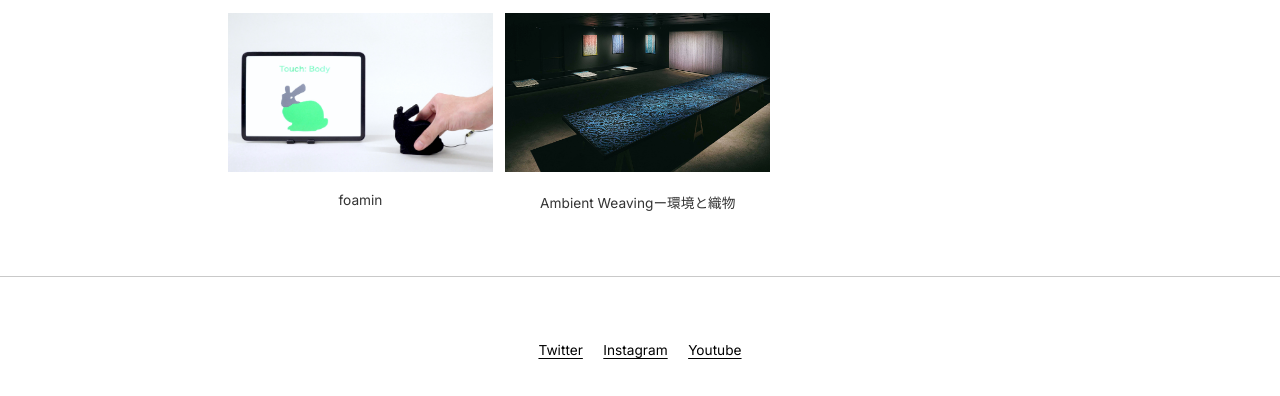
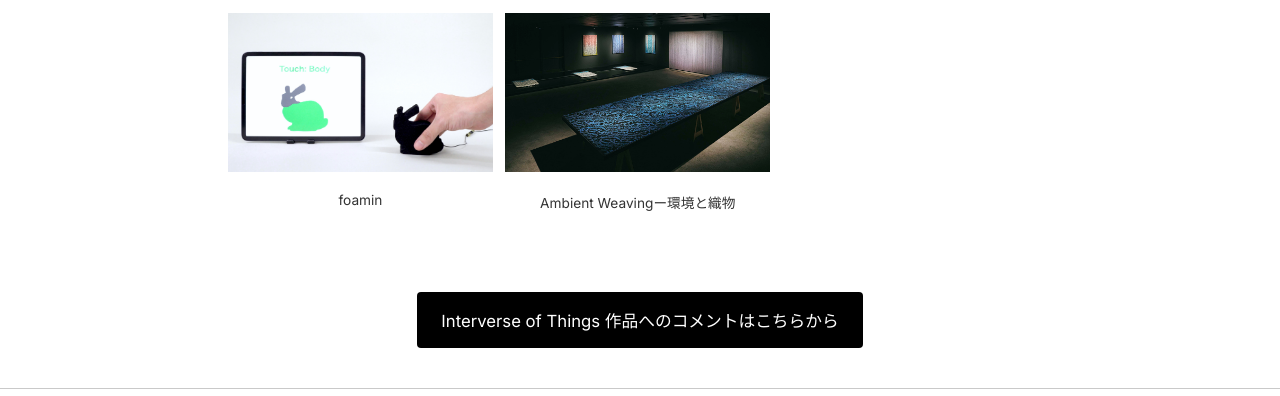
Before and after one commit to xlab-utokyo/showcase2022, a website: page assets/pug/index.pug in a window 1280 px wide. Shown: the part 4158-4554 px from the top of the page. Drawn offline with nearby package versions, Linux system fonts and the light colour scheme; files that its build step writes are made by us from their sources; grey boxes are pictures that could not be loaded; files whose address does not match are found by name.

Commit message:
index編集

```diff
--- a/assets/css/_layout-0-basic.scss
+++ b/assets/css/_layout-0-basic.scss
@@ -192,6 +192,26 @@ button.button-entry{
   }
 }
 
+button.button-comment{
+	cursor: pointer;
+	@include text_setting_m;
+	display: block;
+	text-align: center;
+	margin: 0 auto;
+	appearance: none;
+	border: 0;
+	border-radius: 4px;
+	background: #000;
+	color: $color-bg;
+	padding: $spacing-2 $spacing-3;
+	width:100%;
+	margin-top: $spacing-4;
+	margin-bottom: $spacing-4;
+	@media screen and (min-width:600px) {
+	  width: auto;
+	}
+}
+
 a.button-link{
   text-decoration: none;
   :hover{
--- a/assets/pug/index.pug
+++ b/assets/pug/index.pug
@@ -87,7 +87,7 @@ html(lang="ja")
             p.event-text 1年間の学会や学位の成果や活動を研究室メンバーがプレゼンテーションします。
           div.event-blocks
             h4 Part2: Guest Talk
-            p.event-time 15:00-16:10
+            p.event-time 15:00-16:00
             p.event-text
               | 登壇者:
               br
@@ -100,7 +100,7 @@ html(lang="ja")
               | 和田 夏実（東京大学大学院学際情報学府 博士課程）
           div.event-blocks
             h4 Part3: Interactive Session
-            p.event-time 16:10-18:00
+            p.event-time 16:00-18:00
             p.event-text 筧研究室メンバーがテーマごとに5つのルームに分かれ、本年度の研究紹介を行います。1人当たり、15分の持ち時間でインタラクティブな交流を予定しています。
           a.button-link(href="https://peatix.com/event/3146607/" target="_blank")
             button.button-entry 詳細情報・参加登録はこちらから（Peatix）
@@ -115,4 +115,6 @@ html(lang="ja")
                     img.sc-thumbnail(src=val.pjImg)
                   p.sclist-jptitle= val.pjTitle
                   p.sclist-entitle= val.pjenTitle
+          a.button-link(href="https://forms.gle/D4jbmfhRDQHgfEJH7" target="_blank")
+            button.button-comment Interverse of Things 作品へのコメントはこちらから
       include parts/_footer.pug
```
Also changed, not shown: public/dist/css/styles.css, public/index.html.
